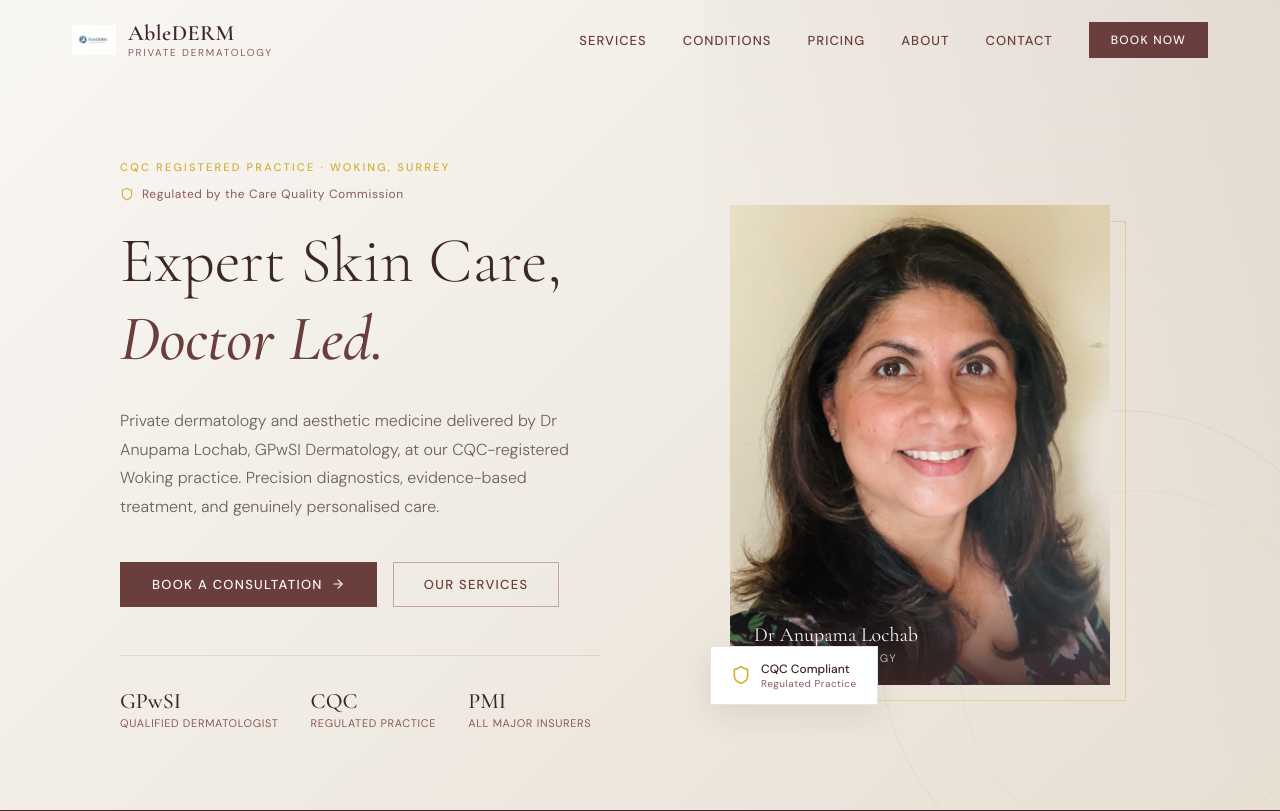
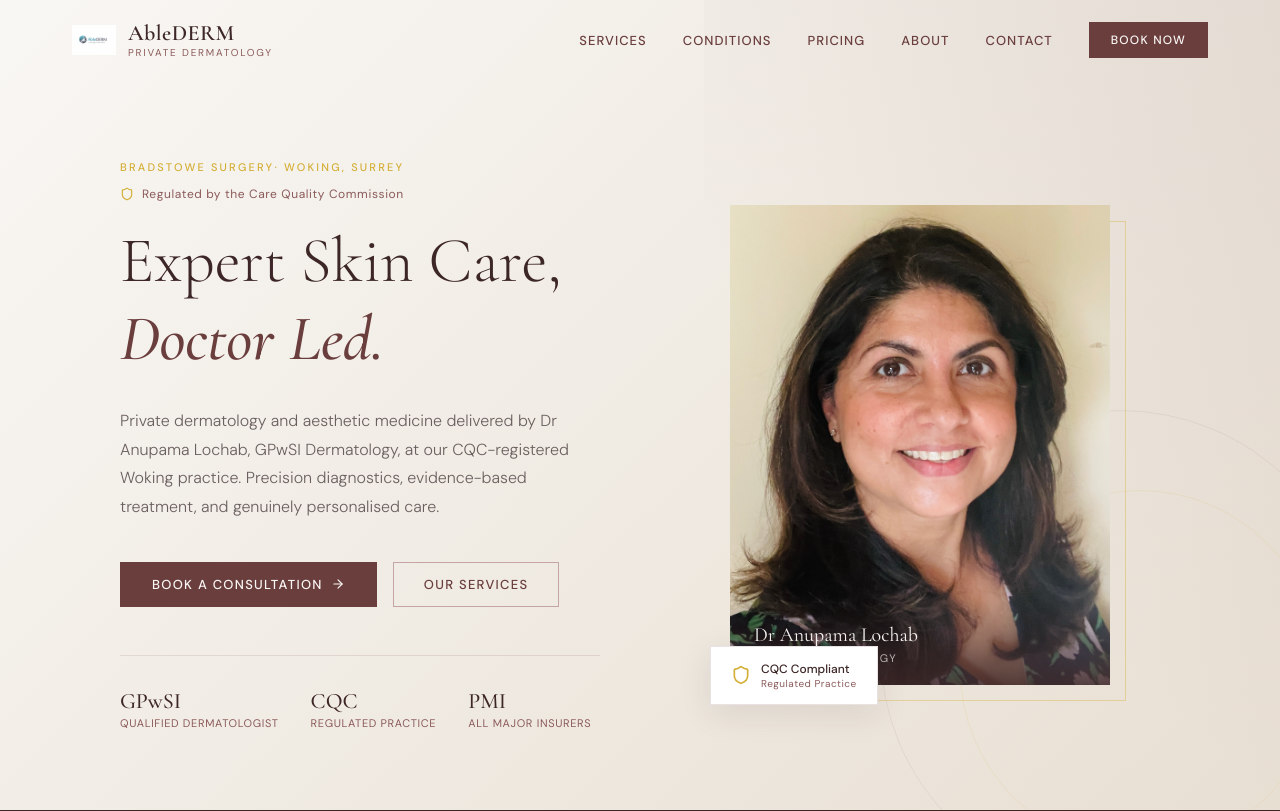
Before and after one commit to WayfarerVim/ablederm, a Next.js app: page / in a window 1280 px wide. Shown: the top 811 px of the page. Built offline with nearby package versions, Linux system fonts and the light colour scheme.

Commit message:
Update practice name in AbleDERM component

```diff
--- a/components/AbleDERM.tsx
+++ b/components/AbleDERM.tsx
@@ -296,7 +296,7 @@ export default function AbleDERM() {
         <div style={{ maxWidth: 1200, margin: '0 auto', padding: '80px 32px', position: 'relative', zIndex: 1, display: 'grid', gridTemplateColumns: '1fr 1fr', gap: 80, alignItems: 'center' }} className="hero-grid">
           <div>
             <div className="fade-up">
-              <span className="section-label">CQC Registered Practice · Woking, Surrey</span>
+              <span className="section-label">BRADSTOWE SURGERY· Woking, Surrey</span>
               <div style={{ display: 'flex', alignItems: 'center', gap: 8, marginBottom: 24 }}>
                 <Shield size={14} style={{ color: '#D4AF37' }} />
                 <span style={{ fontSize: 12, color: '#8B5A5A', letterSpacing: '0.05em' }}>Regulated by the Care Quality Commission</span>
```
